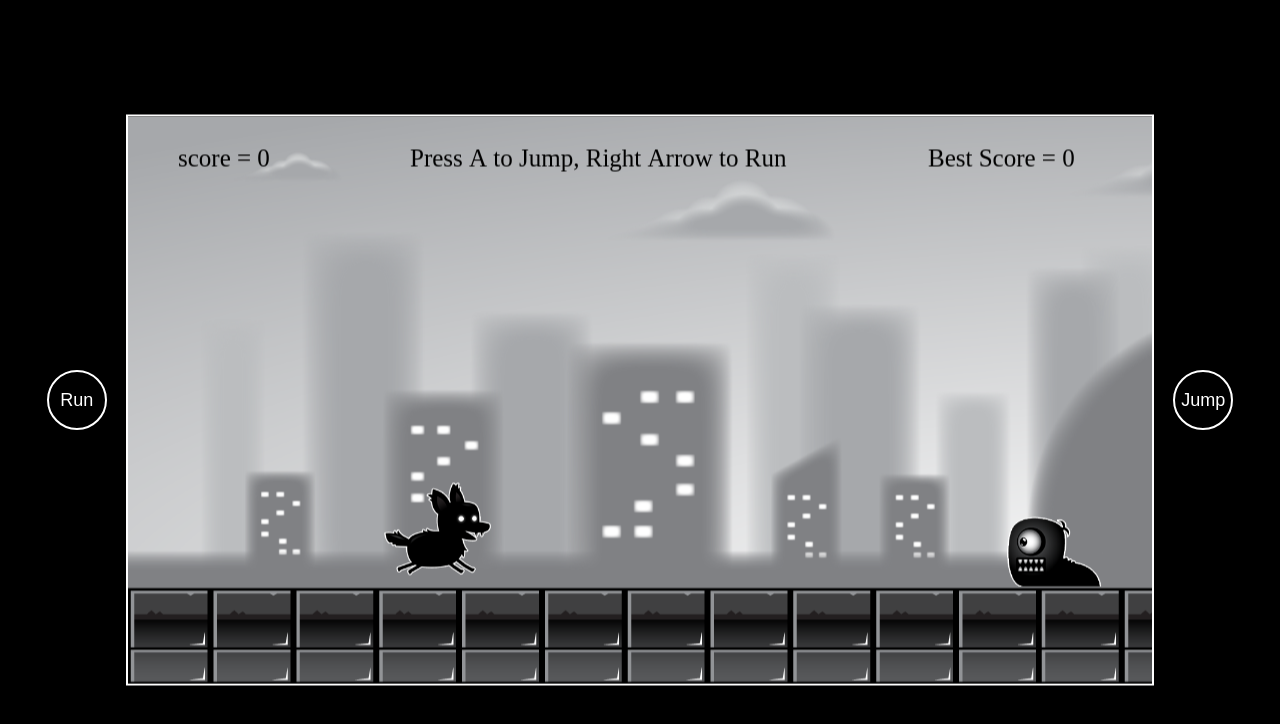
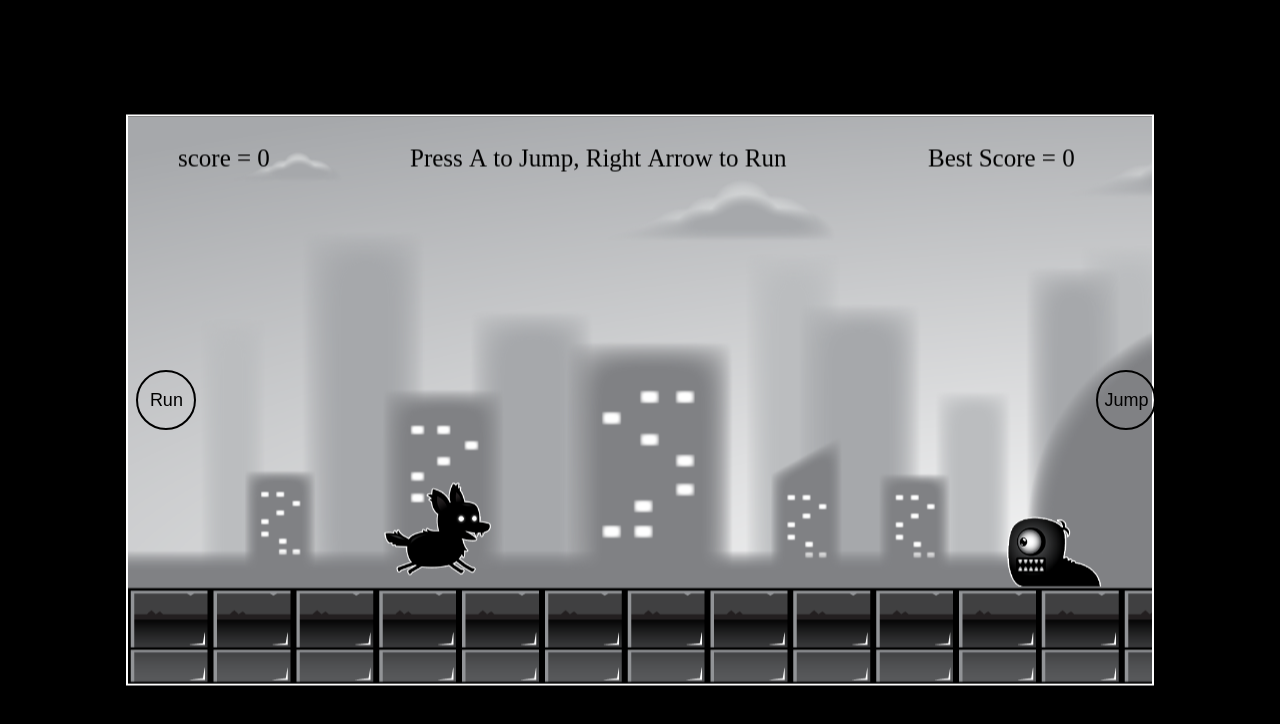
Before and after one commit to ronaldpannel/Spooky-Stroller-Game-For-Mobile, a plain HTML site: page index.html in a window 1280 px wide. Drawn offline with Linux system fonts and the light colour scheme; animation ran at ten frames a second.

Commit message:
Add files via upload

```diff
--- a/styles.css
+++ b/styles.css
@@ -25,10 +25,10 @@ body {
 .snailEnemy {
   display: none;
 }
-.bangImg{
+.bangImg {
   display: none;
 }
-.chest{
+.chest {
   display: none;
 }
 .startBtn {
@@ -60,7 +60,7 @@ body {
   display: none;
   position: absolute;
   z-index: 40;
-  top: 55%;
+  top: 65%;
   left: 50%;
   transform: translate(-50%, -50%);
   padding: 10px 40px;
@@ -78,7 +78,7 @@ body {
 .nonActive {
   display: none;
 }
-.coin1{
+.coin1 {
   display: none;
 }
 .loading {
@@ -88,38 +88,38 @@ body {
   top: 50%;
   left: 50%;
   transform: translate(-50%, -50%);
-   color: black;
-   display: block;
+  color: black;
+  display: block;
 }
-.runBtn{
+.runBtn {
   display: block;
   width: 60px;
   height: 60px;
   z-index: 200;
   position: absolute;
   top: 50%;
-  left: 6%;
+  left: 13%;
   transform: translate(-50%, -50%);
   font-size: large;
-  border: solid white 2px;
+  border: solid black 2px;
   border-radius: 50%;
   background-color: transparent;
-  color: white;
+  color: black;
   cursor: pointer;
 }
-.jumpBtn{
+.jumpBtn {
   display: block;
   width: 60px;
   height: 60px;
   z-index: 300;
   position: absolute;
   top: 50%;
-  left: 94%;
+  left: 88%;
   transform: translate(-50%, -50%);
   font-size: large;
-  border: solid white 2px;
+  border: solid black 2px;
   border-radius: 50%;
   background-color: transparent;
-  color: white;
+  color: black;
   cursor: pointer;
 }
```
